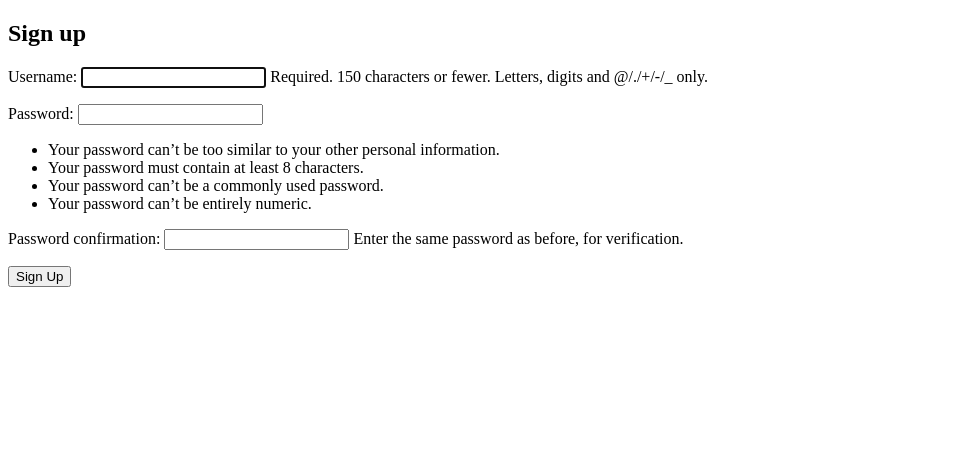
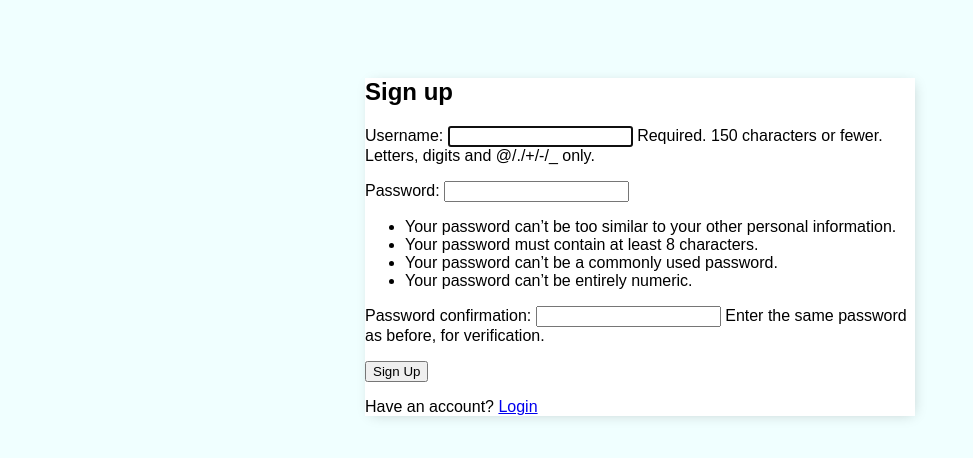
Before and after one commit to JoseGodanyIII/FoodFinder, a Django app: page /accounts/signup/ in a window 1280 px wide. Shown: the top 458 px of the page, without its empty margins (0-973 px from the left). Run offline with Django 3.2, Linux system fonts and the light colour scheme.

Commit message:
10/31 update

```diff
--- a/config/urls.py
+++ b/config/urls.py
@@ -22,5 +22,6 @@ urlpatterns = [
     path('accounts/', include('accounts.urls')),
     path('accounts/', include('django.contrib.auth.urls')),
     path('', TemplateView.as_view(template_name='home.html'), name='home'),
+    path('map', TemplateView.as_view(template_name='map.html'), name='map'),
 
 ]
--- a/templates/base.html
+++ b/templates/base.html
@@ -4,12 +4,33 @@
 <head>
   <meta charset="utf-8">
   <title>{% block title %}Group Project Food Finder{% endblock %}</title>
+
+    <style>
+        body{
+            background-color: azure;
+            font-family: "Arial Rounded MT Bold", sans-serif;
+            padding-top: 50px;
+        }
+
+
+
+        .container{
+            max-width: 550px;
+            margin: auto;
+            background-color: #ffff;
+            -webkit-box-shadow: 2px 2px 13px -4px rgba(0, 0, 0, 0.21);
+            box-shadow:2px 2px 13px -4px rgba(0, 0, 0, 0.21);
+        }
+    </style>
 </head>
 <body>
   <main>
-    {% block content %}
+  <div class="container">
+      {% block content %}
 
     {% endblock %}
+
+  </div>
   </main>
 </body>
 </html>
--- a/templates/home.html
+++ b/templates/home.html
@@ -11,6 +11,7 @@
   <p><a href="{% url 'password_reset' %}">Reset Password</a></p>
 {% else %}
   <p>You are not logged in</p>
+    <a href="{% url 'signup' %}">Sign Up</a>
   <a href="{% url 'login' %}">Log In</a>
 {% endif %}
 {% endblock %}
--- a/templates/registration/login.html
+++ b/templates/registration/login.html
@@ -9,4 +9,5 @@
   {{ form.as_p }}
   <button type="submit">Log In</button>
 </form>
+    <p>Don't have an account? <a href="{% url 'signup' %}">Register</a></p>
 {% endblock %}
--- a/templates/registration/signup.html
+++ b/templates/registration/signup.html
@@ -10,4 +10,5 @@
     {{ form.as_p }}
     <button type="submit">Sign Up</button>
   </form>
+    <p>Have an account? <a href="{% url 'login' %}">Login</a></p>
 {% endblock %}
```
Also changed, not shown: templates/map.html (added, +54 -0 lines), db.sqlite3.
